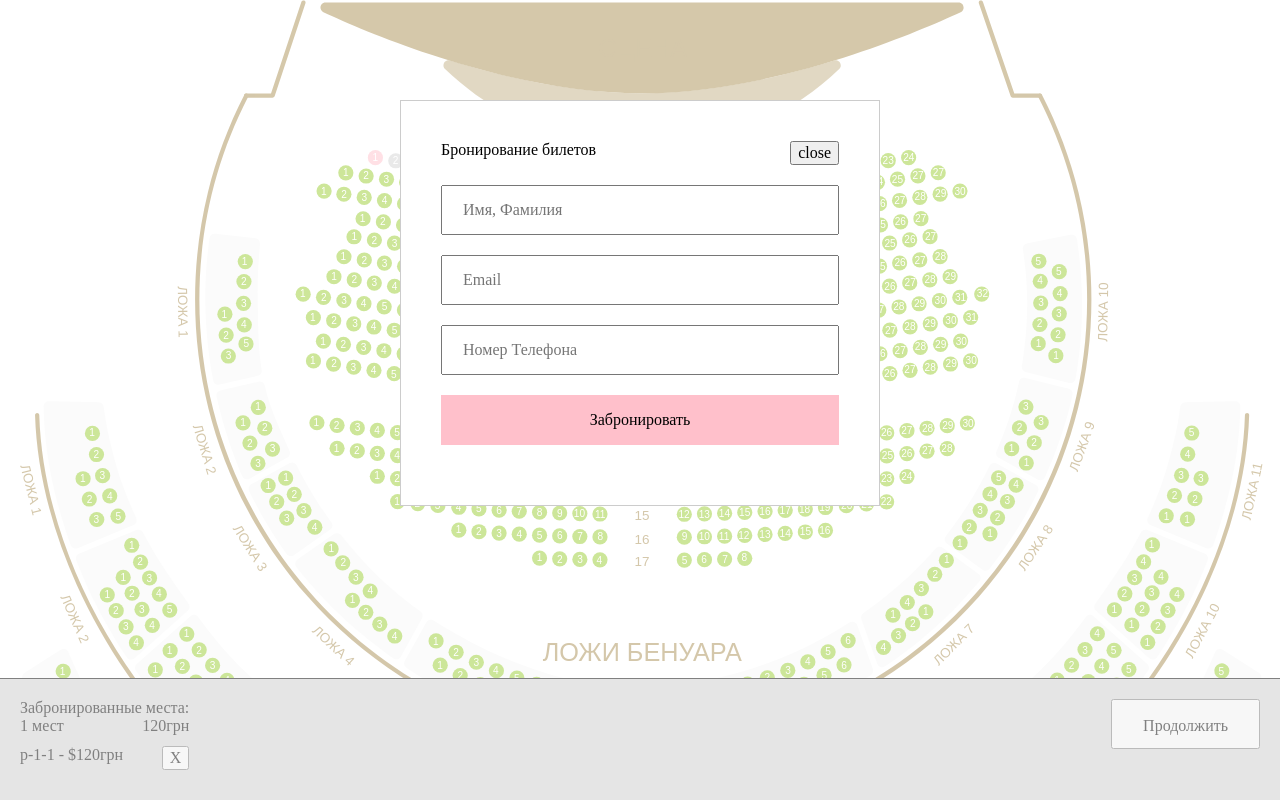
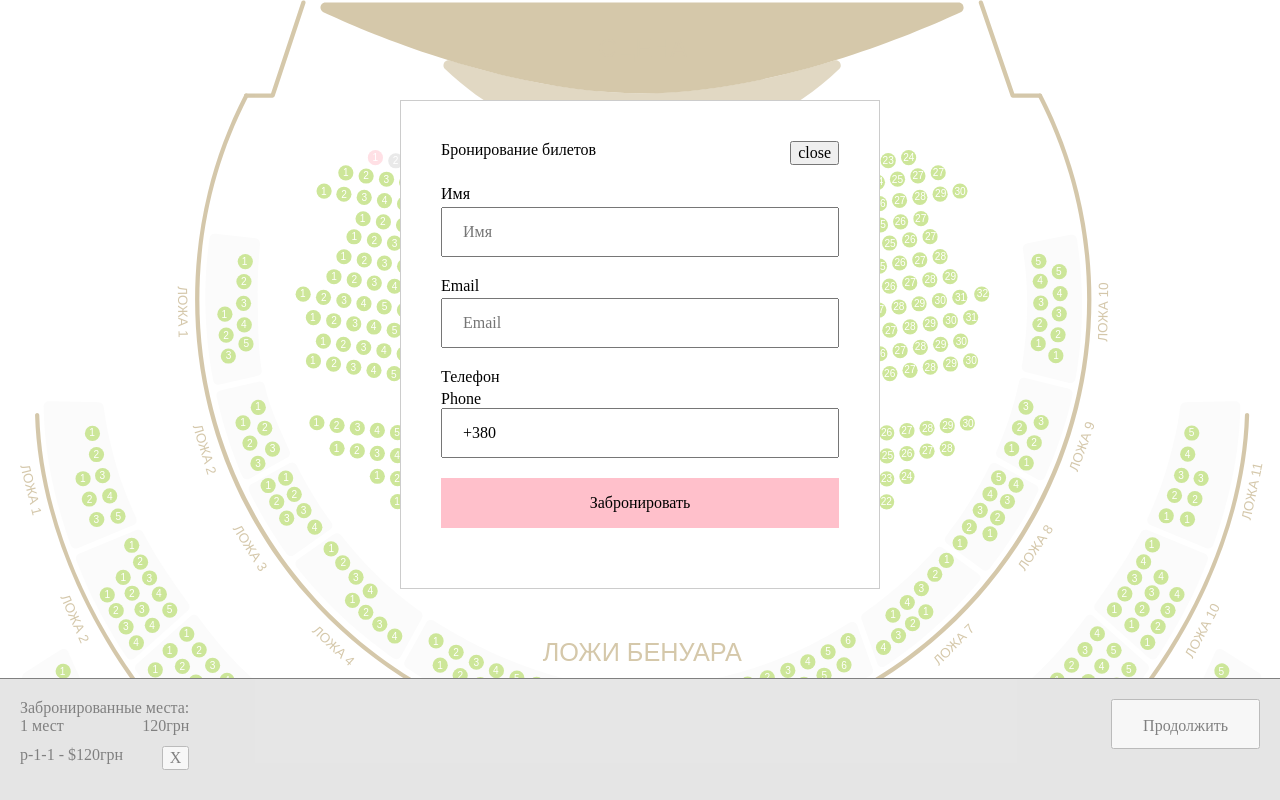
Before and after one commit to den-kezlia/tickets, a Next.js app: page / in a window 1280 px wide. Both pictures are taken after a click on the button "Продолжить". Shown: the top 800 px of the page. Built offline with nearby package versions, Linux system fonts and the light colour scheme.

Commit message:
Added fields to the BookingForm

```diff
--- a/components/BookingForm.js
+++ b/components/BookingForm.js
@@ -1,4 +1,5 @@
 import React, {Component} from 'react'
+import PhoneInput from 'react-phone-input-2'
 
 export default class BookingForm extends Component {
     render() {
@@ -15,13 +16,16 @@ export default class BookingForm extends Component {
                     <div className="booking-form">
                          <form onSubmit={this.props.handleBooking()}>
                             <div className="form-group">
-                                <input className="input" type="text" placeholder="Имя, Фамилия" required />
+                                <label htmlFor="name">Имя</label>
+                                <input id="name" name="name" className="input" type="text" placeholder="Имя" required />
                             </div>
                             <div className="form-group">
-                                <input className="input" type="email" placeholder="Email" required />
+                                <label htmlFor="email">Email</label>
+                                <input id="email" name="email" type="email" placeholder="Email" required />
                             </div>
                             <div className="form-group">
-                                <input className="input" type="text" placeholder="Номер Телефона" required />
+                                <label htmlFor="phone">Телефон</label>
+                                <PhoneInput id="phone" name="phone" country={'ua'} />
                             </div>
                             <div className="form-group">
                                 <button className="btn btn-primary" type="submit">Забронировать</button>
--- a/package.json
+++ b/package.json
@@ -8,6 +8,7 @@
     "node-sass": "^4.13.0",
     "react": "^16.12.0",
     "react-dom": "^16.12.0",
+    "react-phone-input-2": "^2.11.0",
     "react-scripts": "3.2.0"
   },
   "scripts": {
--- a/styles/styles.scss
+++ b/styles/styles.scss
@@ -79,7 +79,12 @@ $curvesColor: #AA9055;
     margin: 20px 0;
 }
 
-.input {
+label {
+    display: block;
+    margin: 0 0 3px;
+}
+
+input {
     width: 100%;
     height: 50px;
     line-height: 50px;
```
Also changed, not shown: 1 other file (tests, documents, lock files or other folders).
